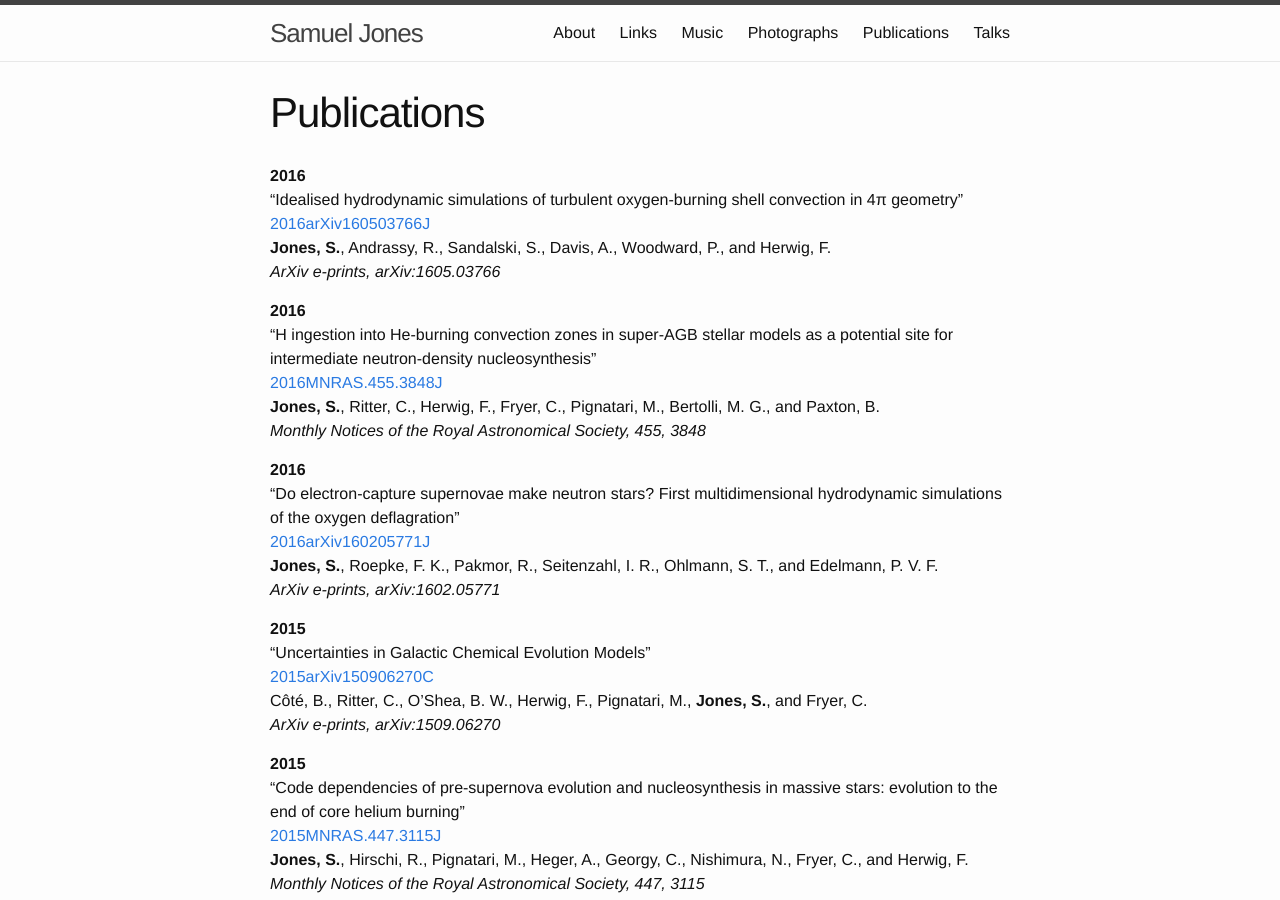
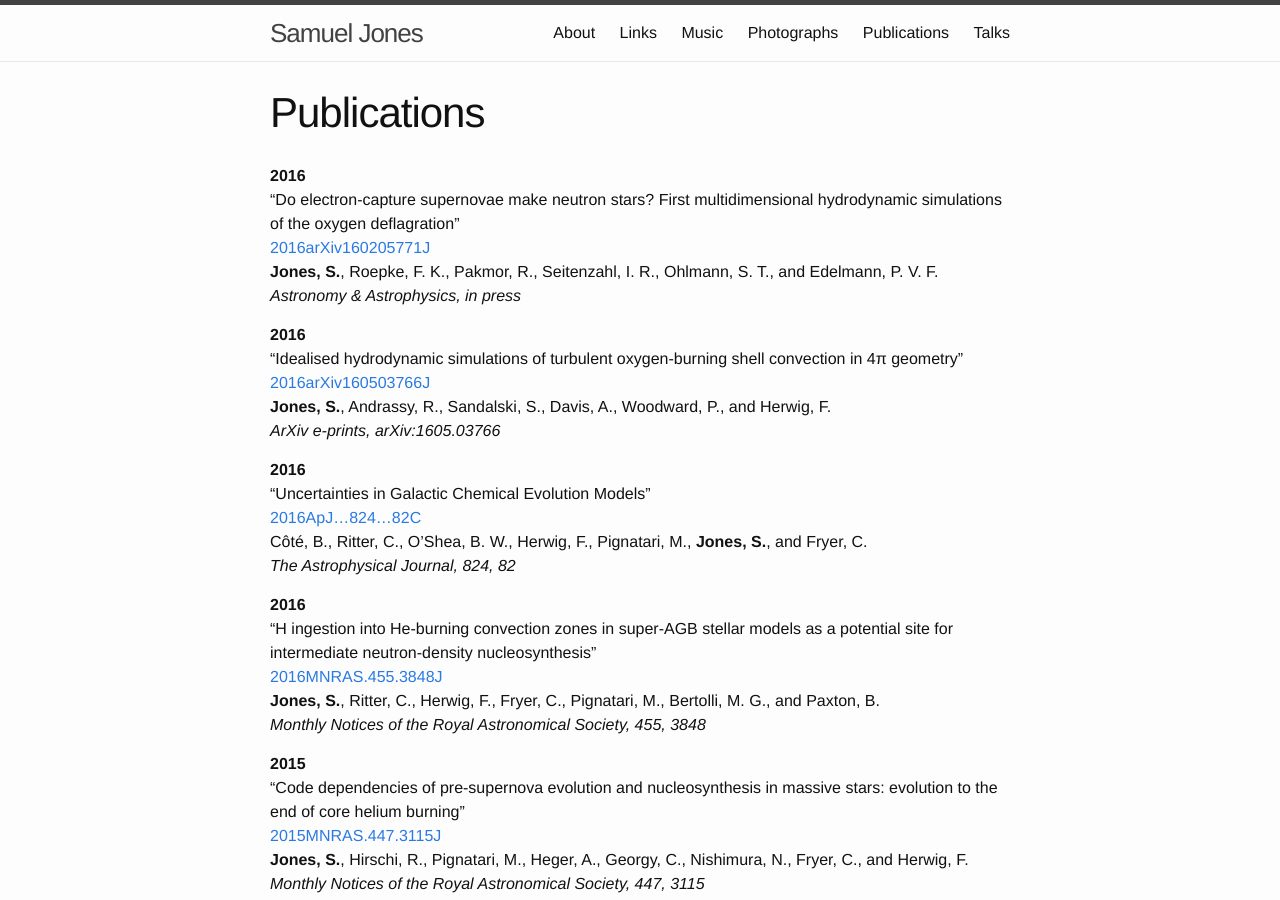
Before and after one commit to swjones/swjones.github.io, a Jekyll site: the page built from publications.md, in a window 1280 px wide and 900 px high. Built offline with Jekyll 4.4.1, drawn with Linux system fonts in a browser that asks for light colours.

Commit message:
update
Former-commit-id: 1b95ef13d241391509caf8e832eca26ebb7ac8aa

```diff
--- a/publications.md
+++ b/publications.md
@@ -4,6 +4,11 @@ title: Publications
 permalink: /publications/
 ---
 
+__2016__
+"Do electron-capture supernovae make neutron stars? First multidimensional hydrodynamic simulations of the oxygen deflagration"
+[2016arXiv160205771J](http://adsabs.harvard.edu/abs/2016arXiv160205771J)
+__Jones, S.__, Roepke, F. K., Pakmor, R., Seitenzahl, I. R., Ohlmann, S. T., and Edelmann, P. V. F.
+_Astronomy & Astrophysics, in press_
 
 __2016__
 "Idealised hydrodynamic simulations of turbulent oxygen-burning shell convection in 4&pi; geometry"
@@ -12,22 +17,16 @@ __Jones, S.__, Andrassy, R., Sandalski, S., Davis, A., Woodward, P., and Herwig,
 _ArXiv e-prints,   arXiv:1605.03766_
 
 __2016__
+"Uncertainties in Galactic Chemical Evolution Models"
+[2016ApJ...824...82C](http://adsabs.harvard.edu/abs/2016ApJ...824...82C)
+C&ocirc;t&eacute;, B., Ritter, C., O'Shea, B. W., Herwig, F., Pignatari, M., __Jones, S.__, and Fryer, C.
+_The Astrophysical Journal,  824,  82_
+
+__2016__
 "H ingestion into He-burning convection zones in super-AGB stellar models as a potential site for intermediate neutron-density nucleosynthesis"
 [2016MNRAS.455.3848J](http://adsabs.harvard.edu/abs/2016MNRAS.455.3848J)
 __Jones, S.__, Ritter, C., Herwig, F., Fryer, C., Pignatari, M., Bertolli, M. G., and Paxton, B.
 _Monthly Notices of the Royal Astronomical Society,  455,  3848_
-
-__2016__
-"Do electron-capture supernovae make neutron stars? First multidimensional hydrodynamic simulations of the oxygen deflagration"
-[2016arXiv160205771J](http://adsabs.harvard.edu/abs/2016arXiv160205771J)
-__Jones, S.__, Roepke, F. K., Pakmor, R., Seitenzahl, I. R., Ohlmann, S. T., and Edelmann, P. V. F.
-_ArXiv e-prints,   arXiv:1602.05771_
-
-__2015__
-"Uncertainties in Galactic Chemical Evolution Models"
-[2015arXiv150906270C](http://adsabs.harvard.edu/abs/2015arXiv150906270C)
-C&ocirc;t&eacute;, B., Ritter, C., O'Shea, B. W., Herwig, F., Pignatari, M., __Jones, S.__, and Fryer, C.
-_ArXiv e-prints,   arXiv:1509.06270_
 
 __2015__
 "Code dependencies of pre-supernova evolution and nucleosynthesis in massive stars: evolution to the end of core helium burning"
```
